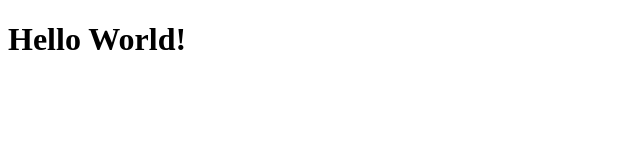
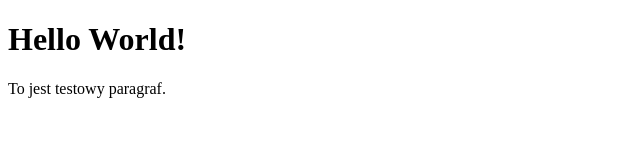
Before and after one commit to MaciejNazarczuk/Test, a plain HTML site: page index.html in a window 1280 px wide. Shown: the whole page, without its empty margins (0-640 px from the left). Drawn offline with Linux system fonts and the light colour scheme.

Commit message:
Dodano testowy paragraf

```diff
--- a/index.html
+++ b/index.html
@@ -7,5 +7,8 @@
 </head>
 <body>
     <h1>Hello World!</h1>
+    <p>
+        To jest testowy paragraf.
+    </p>
 </body>
 </html>
```
